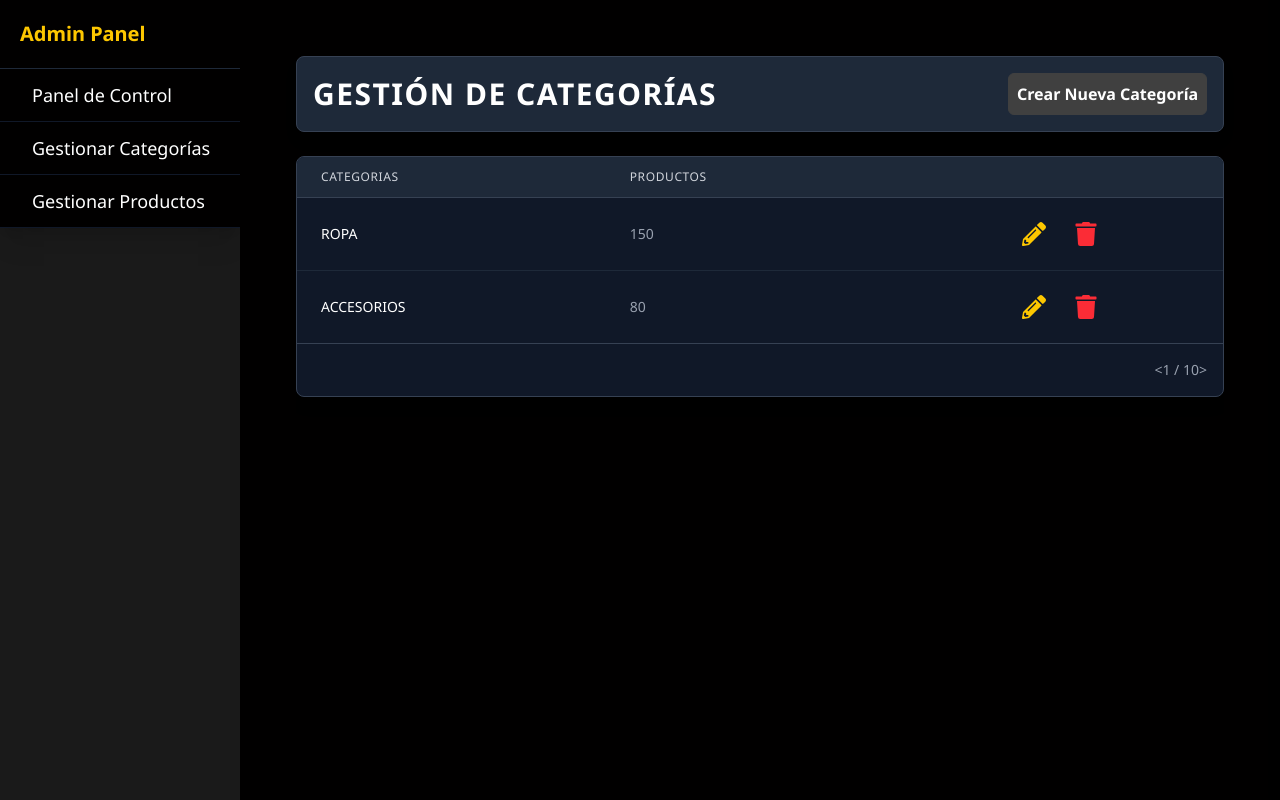
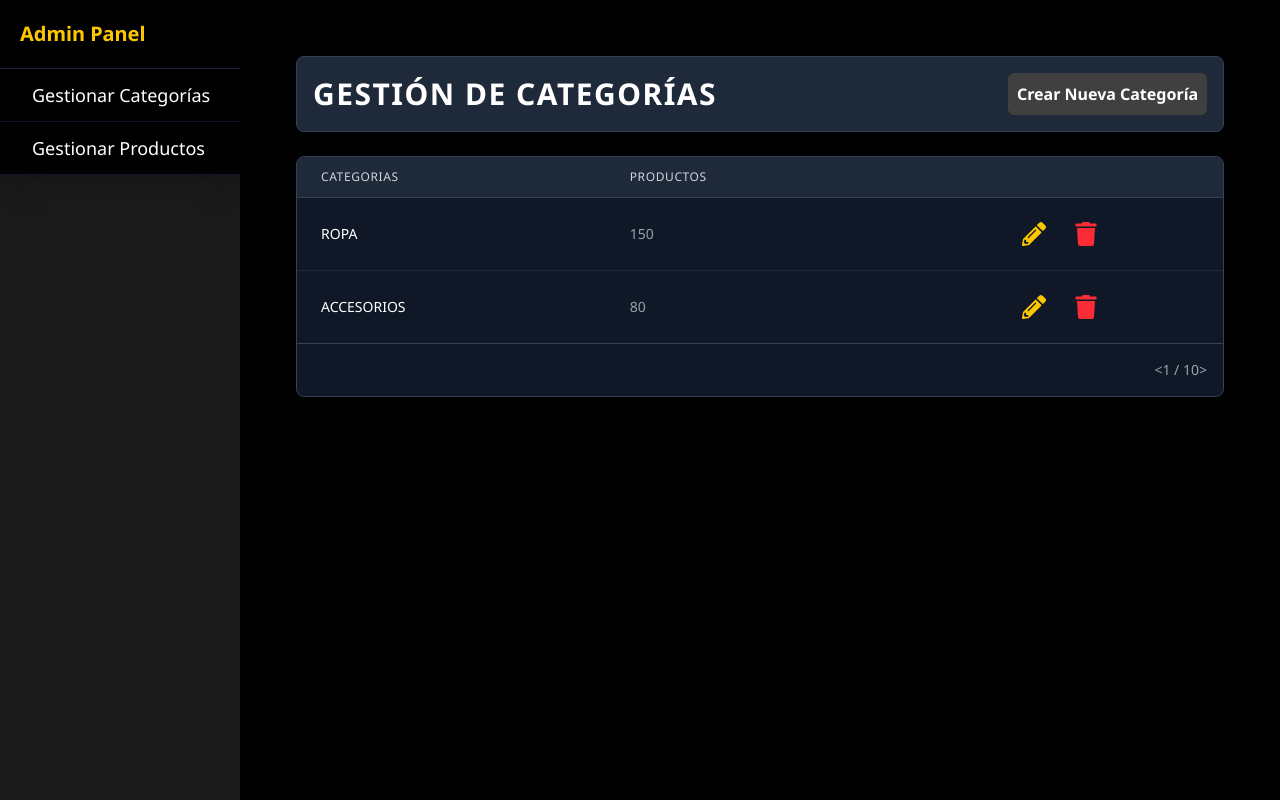
Before and after one commit to GamaDavid12/urban-underground, a React (Vite) app: page /admin/gestionar-categorias in a window 1280 px wide. Built offline with nearby package versions, Linux system fonts and the light colour scheme.

Commit message:
se agrego la categoria VERTODO

```diff
--- a/src/Mocks/adminDataMock.js
+++ b/src/Mocks/adminDataMock.js
@@ -1,5 +1,4 @@
 export const adminLinks = [
-    { id: 1, titulo: "Panel de Control", path: "/admin"},
-    { id: 2, titulo: "Gestionar Categorías", path: "/admin/gestionar-categorias"},
-    { id: 3, titulo: "Gestionar Productos", path: "/admin/productos"},
+    { id: 1, titulo: "Gestionar Categorías", path: "/admin/gestionar-categorias"},
+    { id: 2, titulo: "Gestionar Productos", path: "/admin/productos"},
 ];
--- a/src/Mocks/categoriesMock.js
+++ b/src/Mocks/categoriesMock.js
@@ -1,7 +1,8 @@
 export const categories = [
-  { id: 1, titulo: "REMERAS", path: "/categorias/remeras" },
-  { id: 2, titulo: "BUZOS / CAMPERAS", path: "/categorias/buzosCamperas" },
-  { id: 3, titulo: "ZAPATOS", path: "/categorias/zapatos" },
-  { id: 4, titulo: "ACCESORIOS", path: "/categorias/accesorios" },
-  { id: 5, titulo: "JEANS", path: "/categorias/jeans" },
+  { id: 1, titulo: "VER TODO", path: "/categorias/verTodo" },
+  { id: 2, titulo: "REMERAS", path: "/categorias/remeras" },
+  { id: 3, titulo: "BUZOS / CAMPERAS", path: "/categorias/buzosCamperas" },
+  { id: 4, titulo: "ZAPATOS", path: "/categorias/zapatos" },
+  { id: 5, titulo: "ACCESORIOS", path: "/categorias/accesorios" },
+  { id: 6, titulo: "JEANS", path: "/categorias/jeans" },
 ]
--- a/src/Mocks/productsMock.js
+++ b/src/Mocks/productsMock.js
@@ -1,3 +1,12 @@
+const getAllProducts = (data) => {
+  const all = [];
+  for (const key in data) {
+    if (data.hasOwnProperty(key) && data[key].products) {
+      all.push(...data[key].products);
+    }
+  }
+  return all;
+};
 
 export const allProductsData = {
   accesorios: {
@@ -391,3 +400,8 @@ export const allProductsData = {
     ],
   },
 };
+allProductsData.verTodo = {
+  title: 'TODOS LOS PRODUCTOS',
+  subtitle: 'Explora nuestra colección completa',
+  products: getAllProducts(allProductsData),
+};
--- a/src/pages/Admin/AdminSidebar.jsx
+++ b/src/pages/Admin/AdminSidebar.jsx
@@ -1,4 +1,6 @@
-import { Link } from "react-router";
+// src/pages/Admin/AdminSidebar.jsx
+
+import { Link } from "react-router-dom"; // Corregido a react-router-dom
 import { adminLinks } from "../../Mocks/adminDataMock";
 
 const AdminSidebar = () => {
@@ -9,7 +11,8 @@ const AdminSidebar = () => {
         <h2 className="text-xl font-bold text-yellow-400">Admin Panel</h2>
       </div>
 
-      <ul className="list-none p-0 m-0 flex-grow overflow-y-auto">
+      <div className="flex-grow overflow-y-auto">
+        <ul className="list-none p-0 m-0">
           {adminLinks.map((link) => (
             <li
               key={link.id}
@@ -26,6 +29,7 @@ const AdminSidebar = () => {
           ))}
         </ul>
       </div>
+    </div>
   );
 };
 
--- a/src/pages/Category/CategoryPage.jsx
+++ b/src/pages/Category/CategoryPage.jsx
@@ -9,16 +9,19 @@ const CategoryPage = () => {
   const [loading, setLoading] = useState(true);
   const [error, setError] = useState(null);
 
+  const isViewAll = categoryId === 'verTodo';
+
   useEffect(() => {
     setLoading(true);
     setError(null);
     setCategoryData(null);
 
     setTimeout(() => {
-      const data = allProductsData[categoryId];;
+      const data = allProductsData[categoryId];
       if (data) {
         setCategoryData(data);
       } else {
+
         setError("Categoría no encontrada.");
       }
       setLoading(false);
@@ -37,6 +40,7 @@ if (error) {
   return (
     <div className="flex justify-center items-center min-h-screen bg-black text-red-500 text-xl font-bold">
       {error}
+      {isViewAll && <p className="text-gray-400 text-base mt-4">Asegúrate que el mock de productos esté bien configurado.</p>}
     </div>
   );
 }
@@ -52,12 +56,15 @@ return (
         <h1 className="text-3xl md:text-4xl font-bold flex items-center gap-4 text-yellow-400">
           {categoryData.title} {categoryData.icon}
         </h1>
+
+        {(!isViewAll || categoryData.subtitle) && (
           <div className="flex flex-col md:flex-row gap-2 md:gap-4 items-start md:items-end mt-4 md:mt-0">
             <span className="text-sm uppercase text-gray-400">FILTROS</span>
             <span className="text-base md:text-lg font-bold text-white">
               {categoryData.subtitle}
             </span>
           </div>
+        )}
       </div>
     </div>
     <div className="grid grid-cols-1 sm:grid-cols-2 lg:grid-cols-3 xl:grid-cols-4 gap-6">
```
Lines whose indentation alone changed are shown as unchanged.
